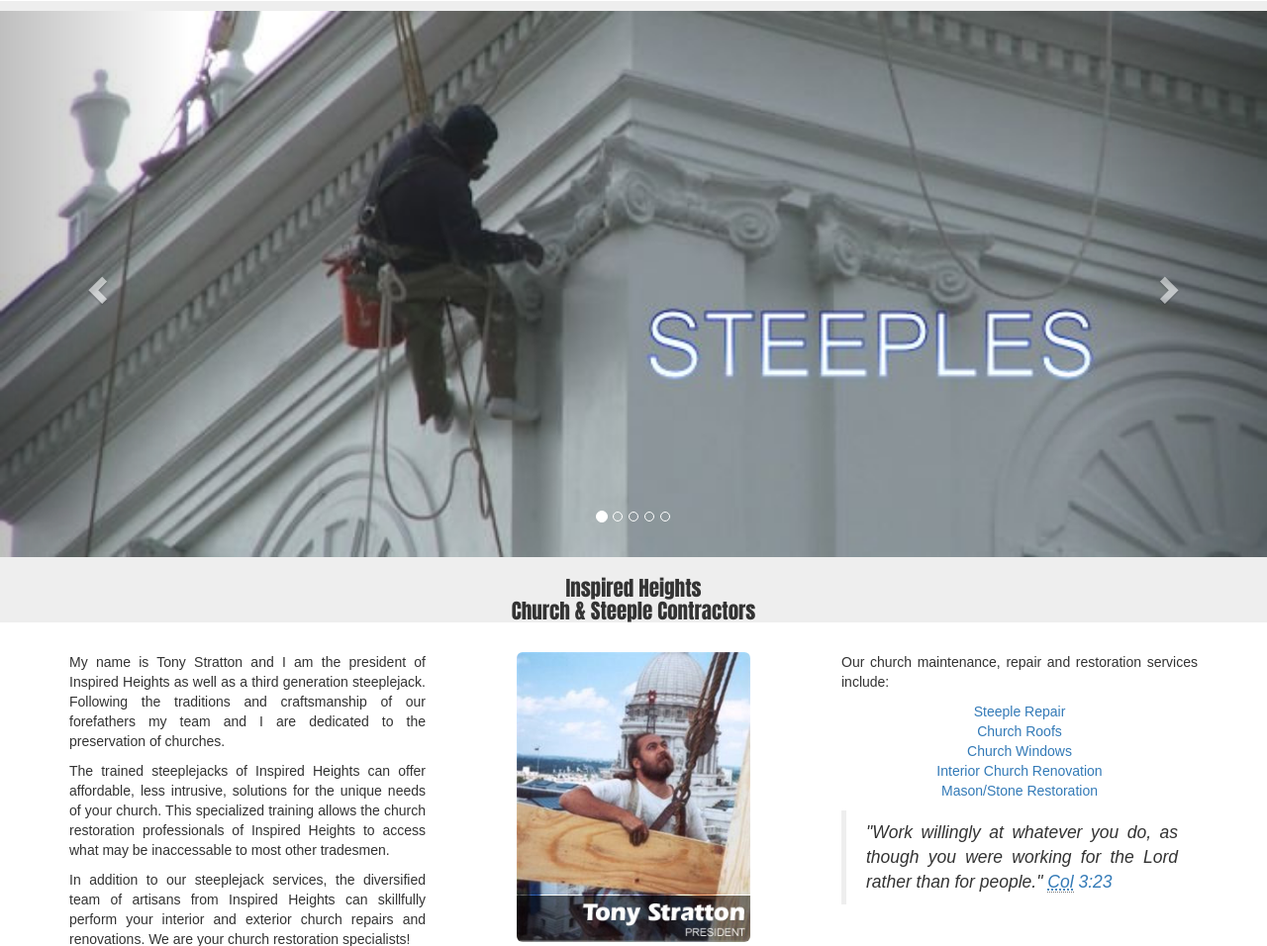
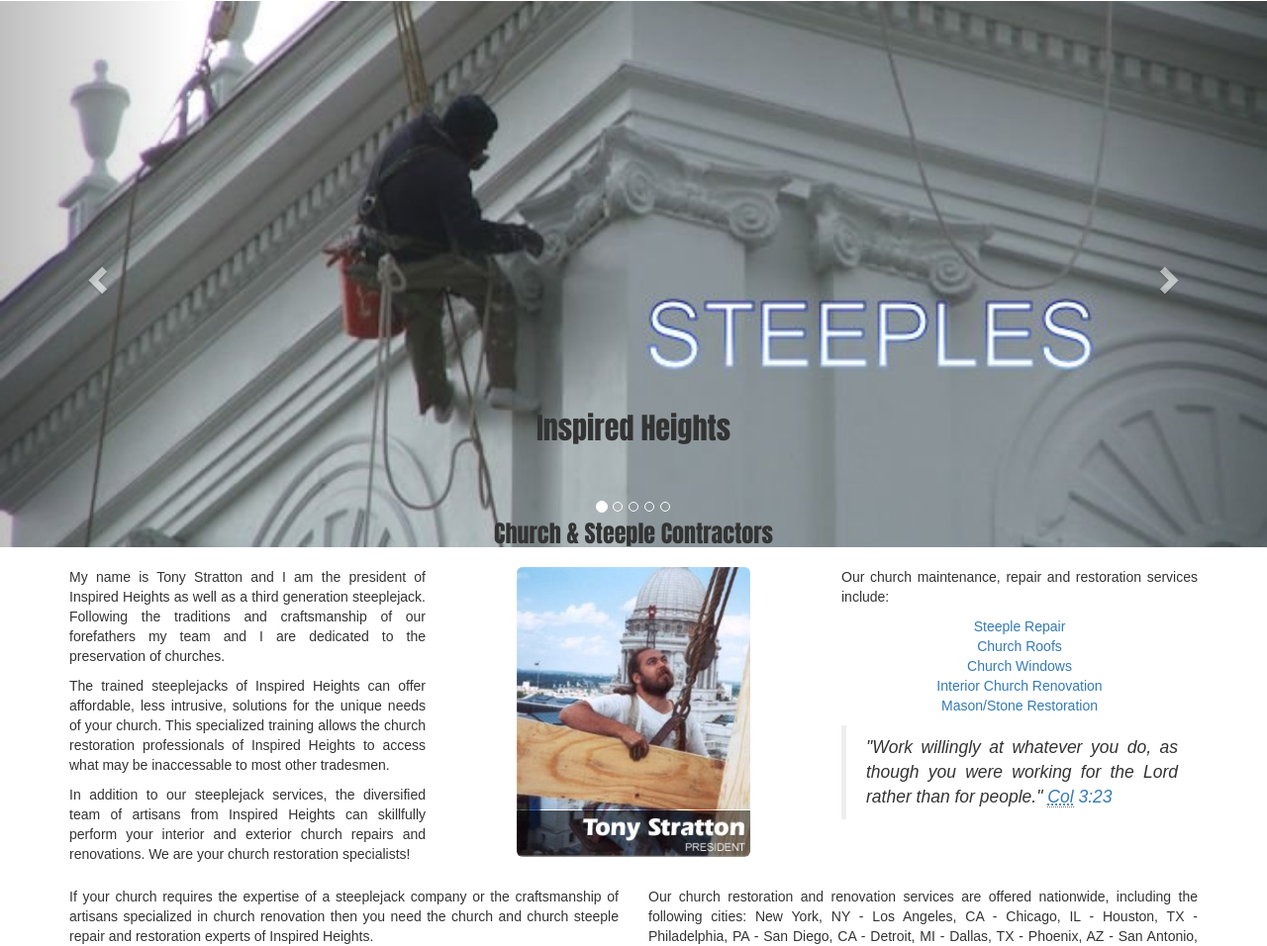
Before and after one commit to TechGladiator/inspired-heights, a PHP site: page / in a window 1280 px wide. Shown: the part 74-1030 px from the top of the page at 99% size. Run offline with PHP 8.4, Linux system fonts and the light colour scheme; some web fonts are replaced.

Commit message:
removed Jumbotron and placed welcome message overlayed on carousel

```diff
--- a/css/style.css
+++ b/css/style.css
@@ -49,16 +49,22 @@ body {
 }
 
 
-/*--- Jumbotron ---*/
-
-.jumbotron {
-  padding-top: 10px;
-  padding-bottom: 0;
-}
+/*--- Welcome Heading ---*/
 
 .welcome {
   font-family: 'Anton', sans-serif;
   font-size: 1.5em;
+  height: 0;
+}
+
+.welcome h2, h3 {
+  position: relative;
+  z-index: 1;
+  top: -157px;
+}
+
+.welcome h3 {
+  top: -100px;
 }
 
 
--- a/index.html
+++ b/index.html
@@ -73,10 +73,6 @@
   <!-- End Navbar -->
 
 
-  <!-- Jumbotron -->
-
-  <div class="jumbotron">
-
   <!-- Carousel -->
 
     <div id="services-carousel" class="carousel slide" data-ride="carousel">
@@ -119,12 +115,12 @@
       </a>
     </div>
 
-      <h2 class="text-center welcome">Inspired Heights<br>Church &amp; Steeple Contractors</h2>
+    <div class="text-center welcome">
+      <h2>Inspired Heights</h2>
+      <h3>Church &amp; Steeple Contractors</h3>
+    </div>
 
     <!-- End Carousel -->
-  </div>
-
-  <!-- End Jumbotron -->
 
   <!-- Container -->
   <div class="container">
```
Lines whose indentation alone changed are shown as unchanged.
